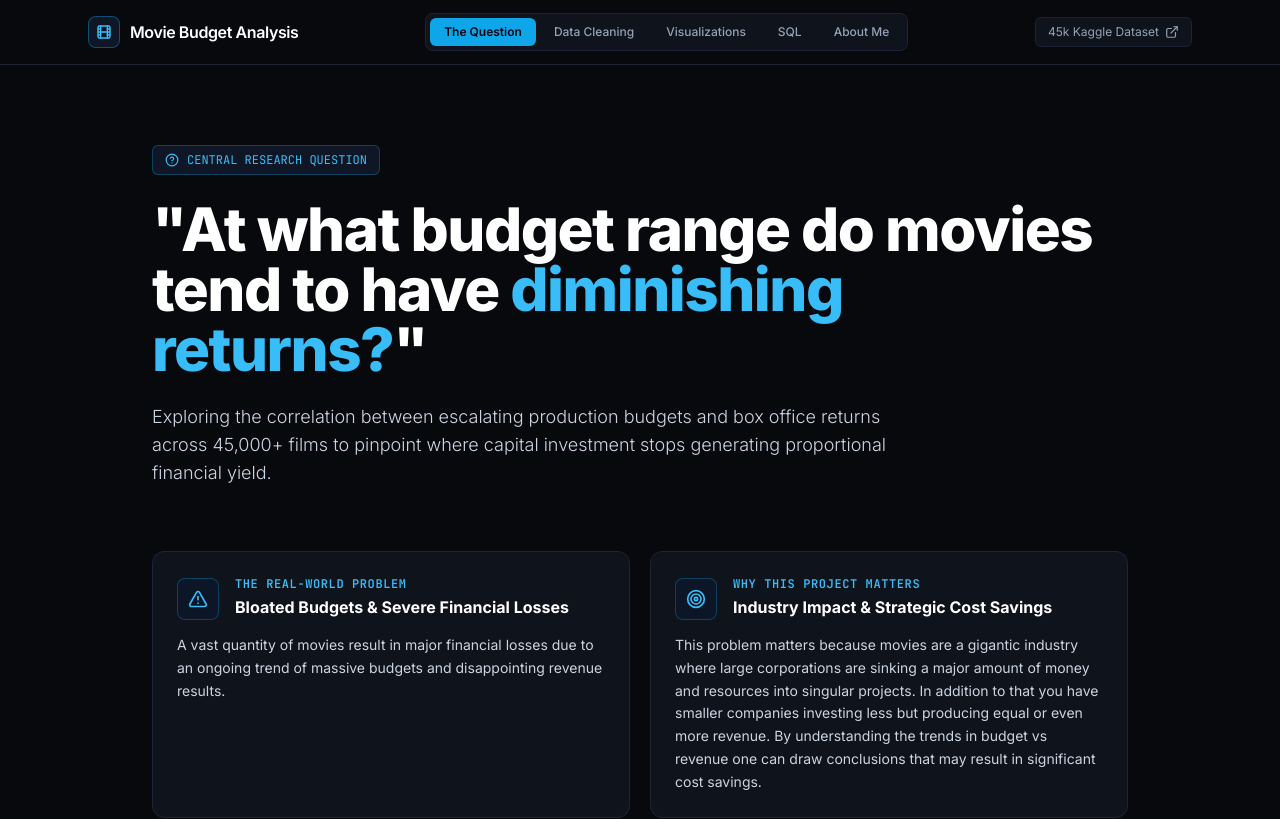
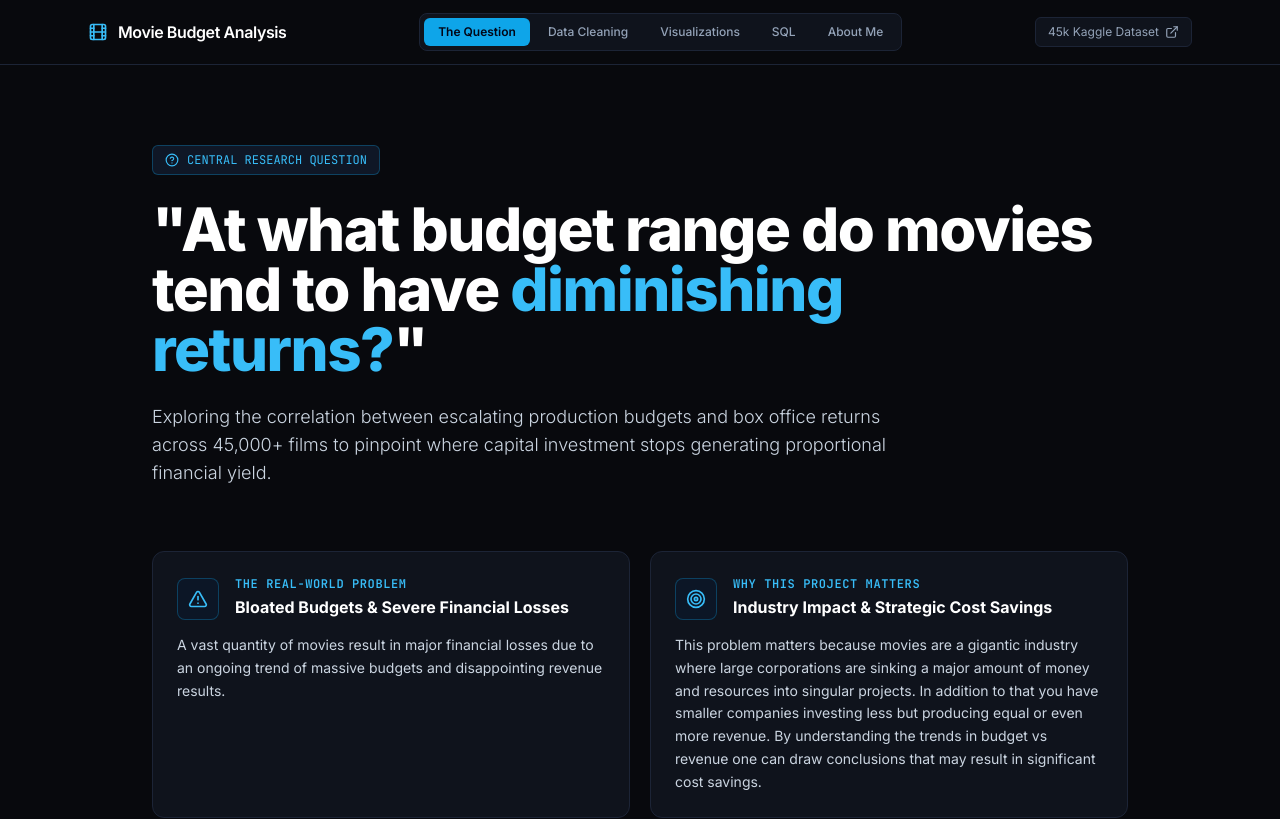
Before and after one commit to ibharrat/movie-budget-diminishing-returns, a React (Vite) app: page / in a window 1280 px wide. Shown: the top 819 px of the page. Built offline with nearby package versions, Linux system fonts and the light colour scheme; the HTML template or start-up script is replaced by a standard one.

Commit message:
style: remove border box container from header brand logo

```diff
--- a/src/components/Navbar.tsx
+++ b/src/components/Navbar.tsx
@@ -14,11 +14,9 @@ export const Navbar: React.FC<NavbarProps> = ({ currentPage, onNavigate }) => {
         {/* Brand */}
         <div
           onClick={() => onNavigate('question')}
-          className="flex items-center gap-2.5 cursor-pointer hover:opacity-90 transition-opacity shrink-0"
+          className="flex items-center gap-2.5 cursor-pointer hover:opacity-85 transition-opacity shrink-0"
         >
-          <div className="w-8 h-8 rounded-lg bg-[#0f1726] border border-sky-500/40 flex items-center justify-center text-sky-400 shrink-0">
-            <Film className="w-4 h-4" />
-          </div>
+          <Film className="w-5 h-5 text-sky-400 shrink-0" />
           <span className="font-semibold text-white tracking-tight text-xs sm:text-base truncate max-w-[120px] sm:max-w-none">
             Movie Budget Analysis
           </span>
```
